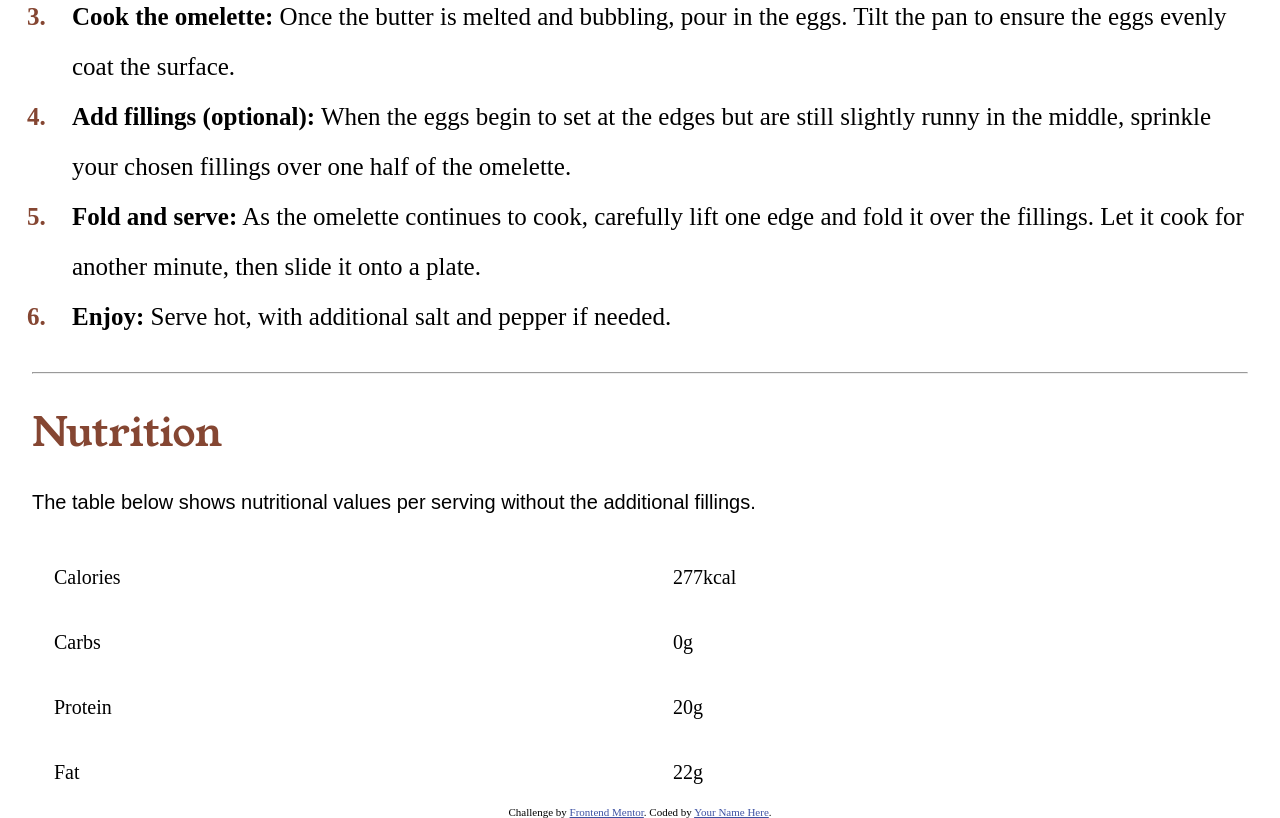
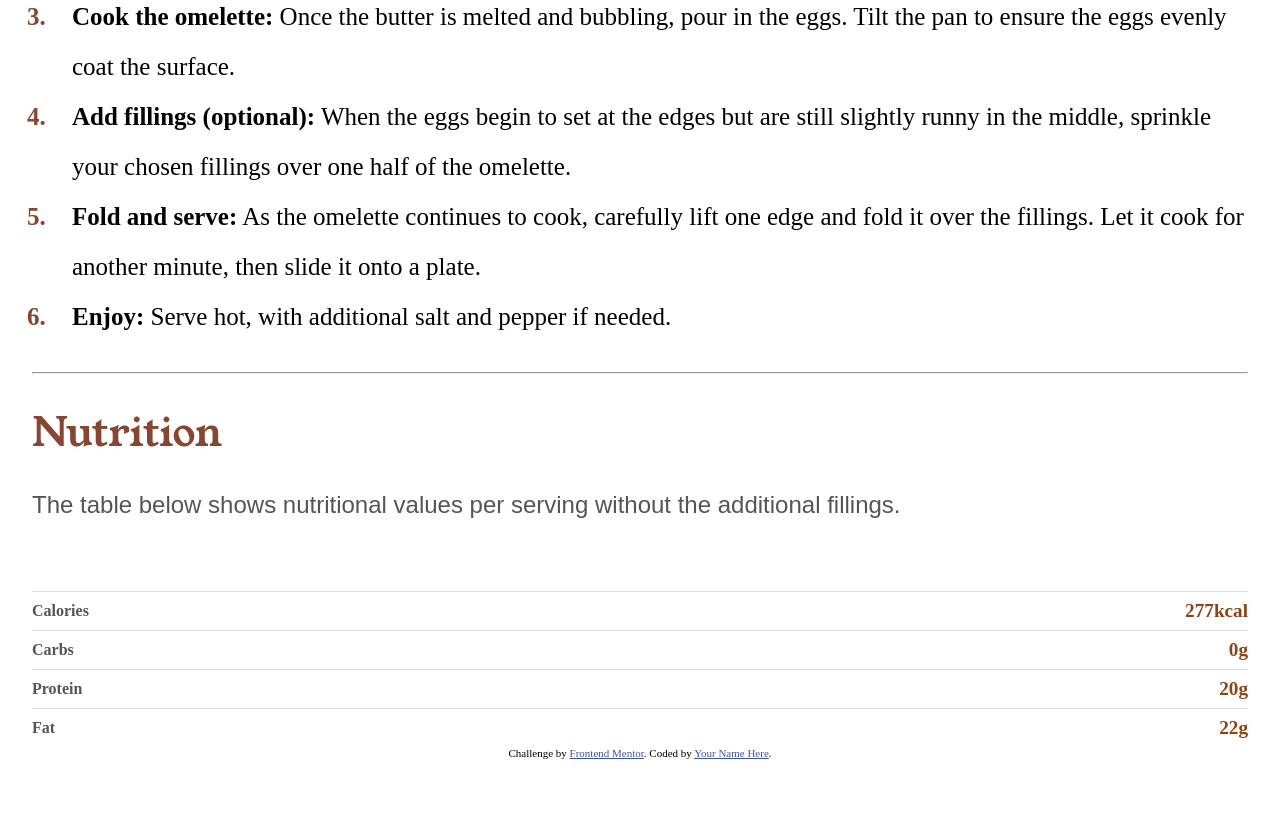
Before and after one commit to Lordgebrio/Frontend-Mentor-Recipe-page, a plain HTML site: page index.html in a window 1280 px wide. Shown: the part 1813-2631 px from the top of the page. After the commit the page ends 2572 px from the top, so only its background shows below. Drawn offline with Linux system fonts and the light colour scheme.

Commit message:
codificacion

```diff
--- a/index.html
+++ b/index.html
@@ -104,7 +104,7 @@
       </ol>
     </section>
     <hr />
-    <section class="container container-mutrition">
+    <section class="container container-nutrition">
       <h2>Nutrition</h2>
       <p>
         The table below shows nutritional values per serving without the
@@ -113,13 +113,13 @@
       <table>
         <tr>
           <td>Calories</td>
-          <td>277kcal</td>
+          <td><strong>277kcal</strong></td>
         </tr>
         <tr>
           <td>Carbs</td>
           <td>0g</td>
         </tr>
-        <tr border="1">
+        <tr>
           <td>Protein</td>
           <td>20g</td>
         </tr>
--- a/style.css
+++ b/style.css
@@ -120,23 +120,33 @@ p,h3 {
     font-weight: 600;
 }
 
-.container-mutrition p{
-    font-size: 20px;
-    padding-bottom: 30px;
+.container-nutrition {
 }
 
-.container-mutrition table{
-    width: 100%;
+.container-nutrition p {
+    font-size: 1.5em;
+    color: #555;
+    margin-bottom: 3em;
 }
 
-.container-mutrition table tr{
-    border-bottom: 1px solid #000;
+.container-nutrition table {
+    width: 100%;
+    border-collapse: collapse;
 }
 
-.container-mutrition table tr td{
-    padding: 20px 0 20px 20px;
+.container-nutrition td {
+    padding: 8px 0;
+    border-top: 1px solid #ddd;
 }
 
-.container-mutrition  td{
-    font-size: 20px;
+.container-nutrition td:first-child {
+    color: #555;
+    font-weight: bold;
 }
+
+.container-nutrition td:last-child {
+    text-align: right;
+    color: #8B4513;
+    font-weight: bold;
+    font-size: 1.2em;
+}
```
